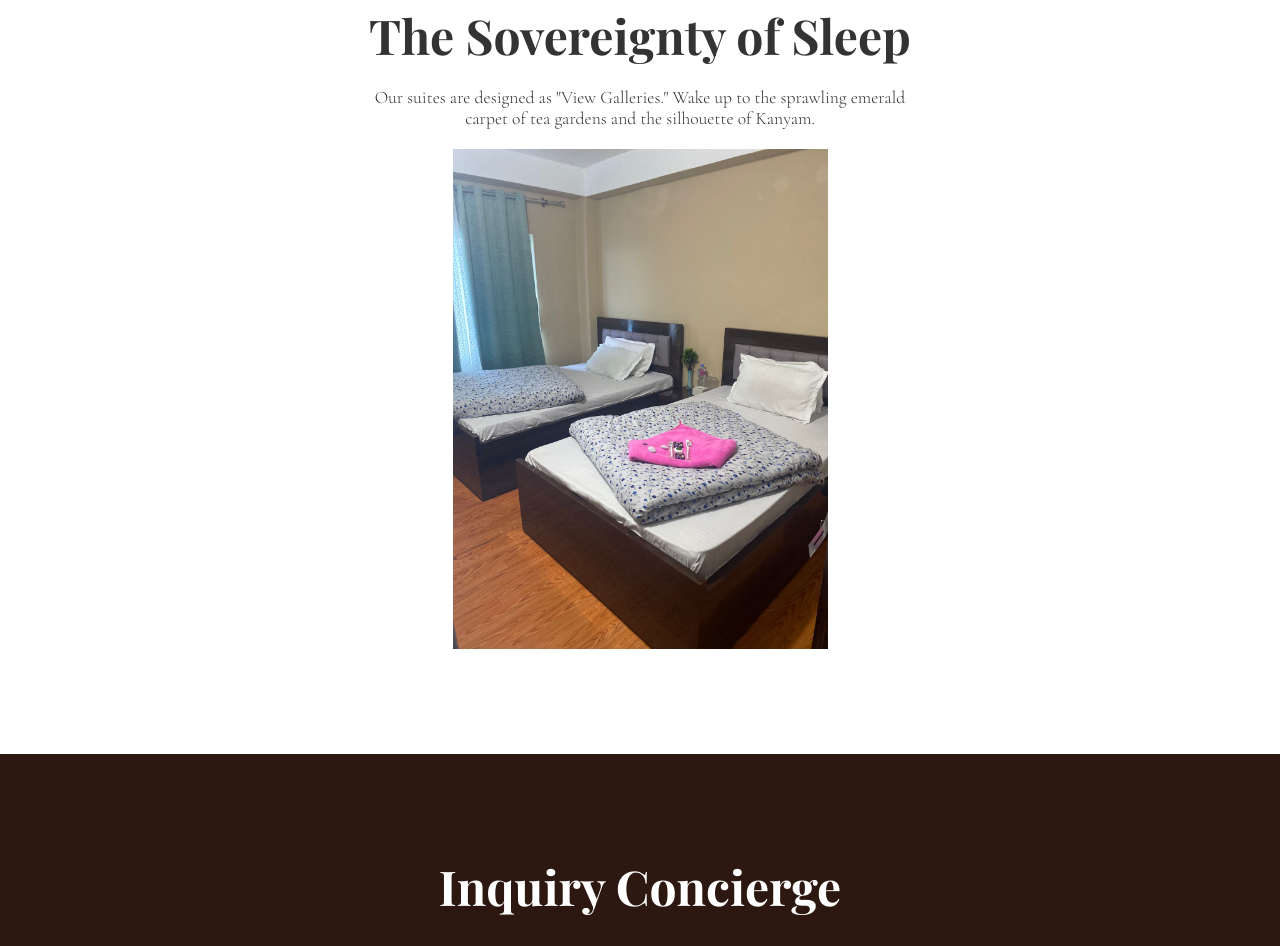
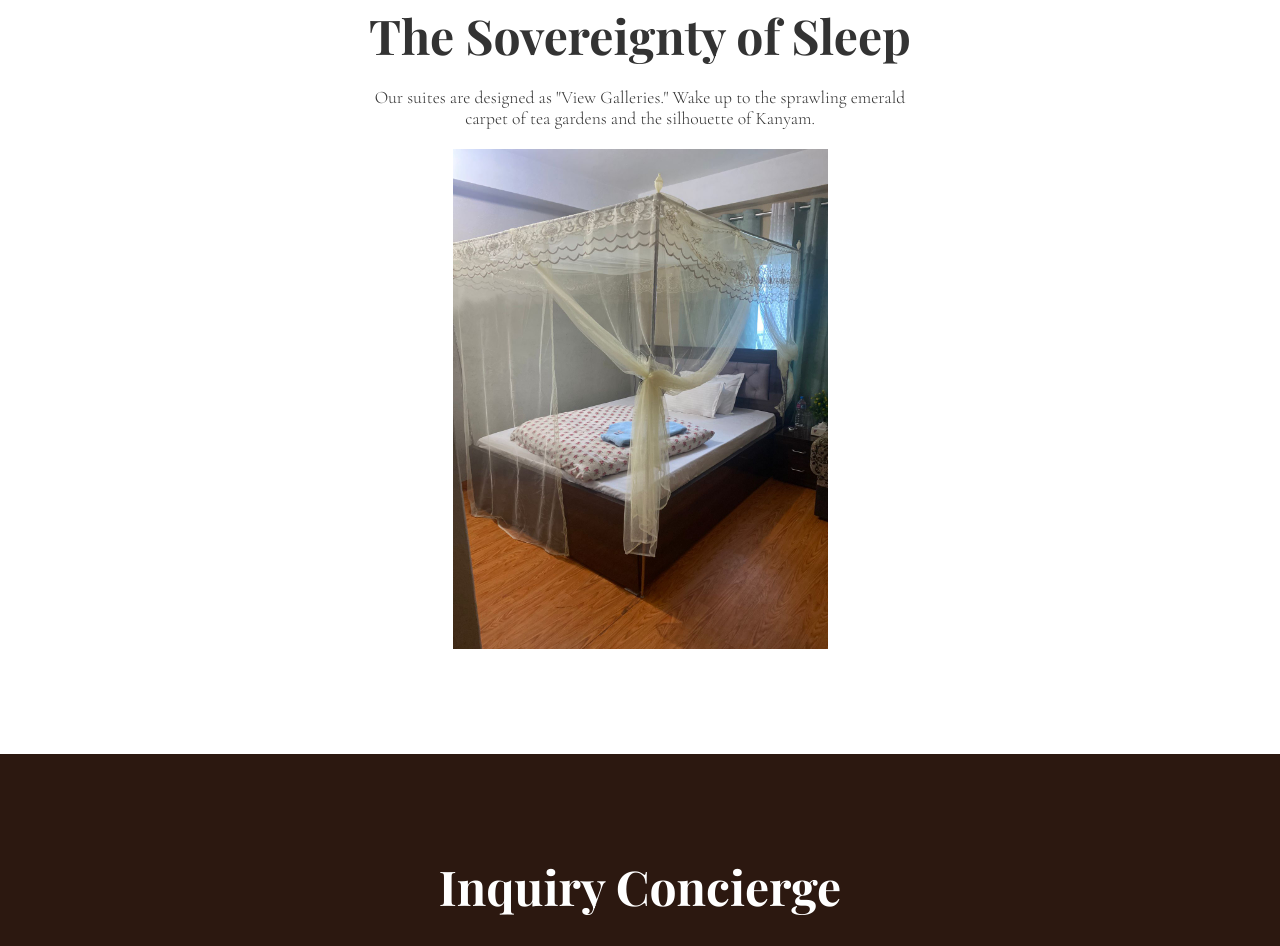
Before and after one commit to nepal-np-io/MA-PATHIVARA, a plain HTML site: page index.html in a window 1280 px wide. Shown: the part 3599-4545 px from the top of the page. Drawn offline with nearby package versions, Linux system fonts and the light colour scheme; a web font is replaced by a local one.

Commit message:
index.html

```diff
--- a/index.html
+++ b/index.html
@@ -251,7 +251,7 @@
     <section class="suite-showcase" id="suites">
         <h2 style="font-size: 3rem; font-family: 'Playfair Display';">The Sovereignty of Sleep</h2>
         <p style="max-width: 700px; margin: 20px auto; padding: 0 5%;">Our suites are designed as "View Galleries." Wake up to the sprawling emerald carpet of tea gardens and the silhouette of Kanyam.</p>
-        <img src="bedroom.jpg.jpeg" alt="bedroom" height =500  />
+        <img src="a.jpg.jpeg" alt="bedroom" height =500  />
     </section>
 
     <!-- Concierge Restoration -->
```
